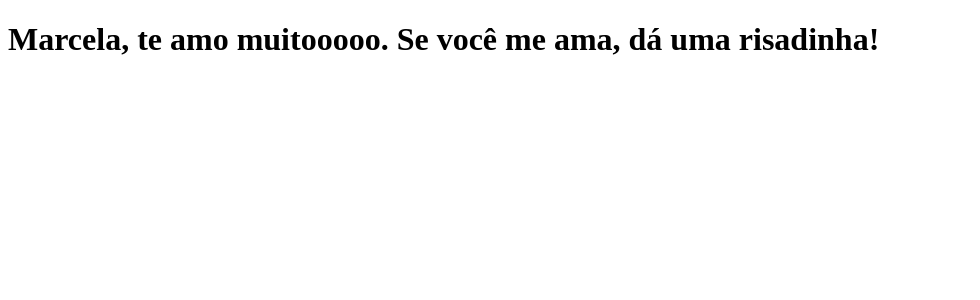
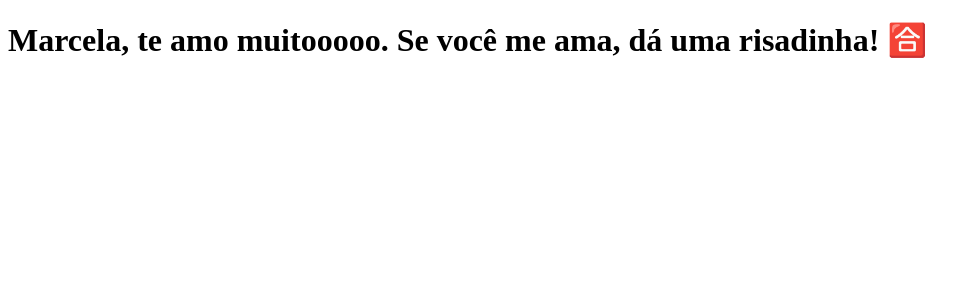
Before and after one commit to ciceroalvarenga/clone-tabnews, a Next.js app: page / in a window 1280 px wide. Shown: the top 300 px of the page, without its empty margins (0-980 px from the left). Built offline with nearby package versions, Linux system fonts and the light colour scheme.

Commit message:
altera texto

```diff
--- a/pages/index.js
+++ b/pages/index.js
@@ -1,5 +1,7 @@
 function Home() {
-  return <h1>Marcela, te amo muitooooo. Se você me ama, dá uma risadinha!</h1>;
+  return (
+    <h1>Marcela, te amo muitooooo. Se você me ama, dá uma risadinha! 🈴</h1>
+  );
 }
 
 export default Home;
```
